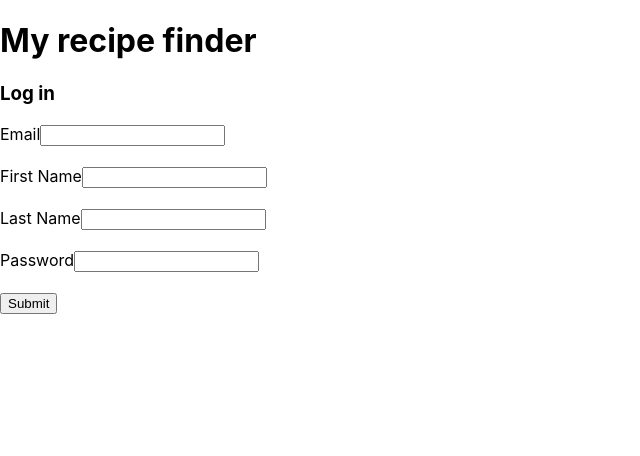
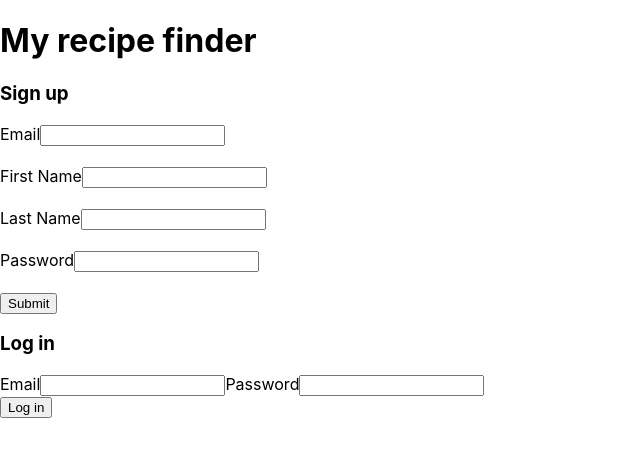
Before and after one commit to Catherinen29/my-recipe-finder-f, a React (Create React App) app: page / in a window 1280 px wide. Shown: the top 456 px of the page, without its empty margins (0-640 px from the left). Built offline with nearby package versions, Linux system fonts and the light colour scheme.

Commit message:
Create login form. Set up log in API call.

```diff
--- a/src/apis/UserApis.js
+++ b/src/apis/UserApis.js
@@ -17,3 +17,24 @@ export const createUser = (userInfo) => {
         .then((response) => console.log(response.data))
         .catch((e) => console.log(`This is the error: ${e}`))
 }
+
+
+export const userLogIn = (userInfo) => {
+    const user = JSON.stringify({
+        "user": {
+            "email": `${userInfo.email}`,
+            "password": `${userInfo.password}`
+        }
+    })
+    const response = axiosInstance.post("/login", user)
+        .then((response) => {
+            if (response.headers.authorization) {
+                console.log(response.headers.authorization, response.data.data.id)
+                localStorage.setItem("token", response.headers.authorization)
+                localStorage.setItem("currentUserId", response.data.data.id)
+            }
+
+        })
+
+        .catch((e) => console.log(`This is the error: ${e}`))
+}
--- a/src/components/Home.js
+++ b/src/components/Home.js
@@ -1,5 +1,5 @@
 import { useState } from "react"
-import { createUser } from "../apis/UserApis"
+import { createUser, userLogIn } from "../apis/UserApis"
 
 export default function Home () {
 
@@ -11,14 +11,27 @@ export default function Home () {
         password:""
     })
 
-    const handleInput = (e) => {
+    const handleNewUserInput = (e) => {
         setNewUser({...newUser, [e.target.name]: e.target.value})
     }
 
-    function login(e) {
+    function signup(e) {
         // console.log(newUser)
         e.preventDefault()
         createUser(newUser)
+    }
+
+    const [existingUserData, setExistingUserData] =useState({
+        email:"",
+        password:""
+    })
+    const handleLogInData = (e) => {
+        setExistingUserData({...existingUserData, [e.target.name]: e.target.value})
+    }
+
+    function logUserIn(e) {
+        e.preventDefault()
+        userLogIn(existingUserData)
     }
 
     return(
@@ -26,14 +39,14 @@ export default function Home () {
 
         <h1>My recipe finder</h1>
 
-        <h3>Log in</h3>
+        <h3>Sign up</h3>
 
         <form>
             <label>Email</label>
             <input
                 name="email"
                 value={newUser.email}
-                onChange={handleInput}
+                onChange={handleNewUserInput}
             />
 
             <br/>
@@ -43,7 +56,7 @@ export default function Home () {
             <input
                 name="firstname"
                 value={newUser.firstname}
-                onChange={handleInput}
+                onChange={handleNewUserInput}
             />
 
             <br/>
@@ -53,7 +66,7 @@ export default function Home () {
             <input
                 name="lastname"
                 value={newUser.lastname}
-                onChange={handleInput}
+                onChange={handleNewUserInput}
             />
 
             <br/>
@@ -62,15 +75,34 @@ export default function Home () {
             <input
                 name="password"
                 value={newUser.password}
-                onChange={handleInput}
+                onChange={handleNewUserInput}
             />
 
             <br/>
             <br/>
 
-            <button onClick={login}>Submit</button>
+            <button onClick={signup}>Submit</button>
         </form>
 
-        </>
+
+    <h3>Log in</h3>
+        <form>
+            <label>Email</label>
+            <input
+                name="email"
+                value={existingUserData.email}
+                onChange={handleLogInData}
+            />
+
+            <label>Password</label>
+            <input
+                name="password"
+                value={existingUserData.password}
+                onChange={handleLogInData}
+            />
+        <br/>
+        <button onClick={logUserIn}>Log in</button>
+        </form>
+            </>
     )
 }
```
